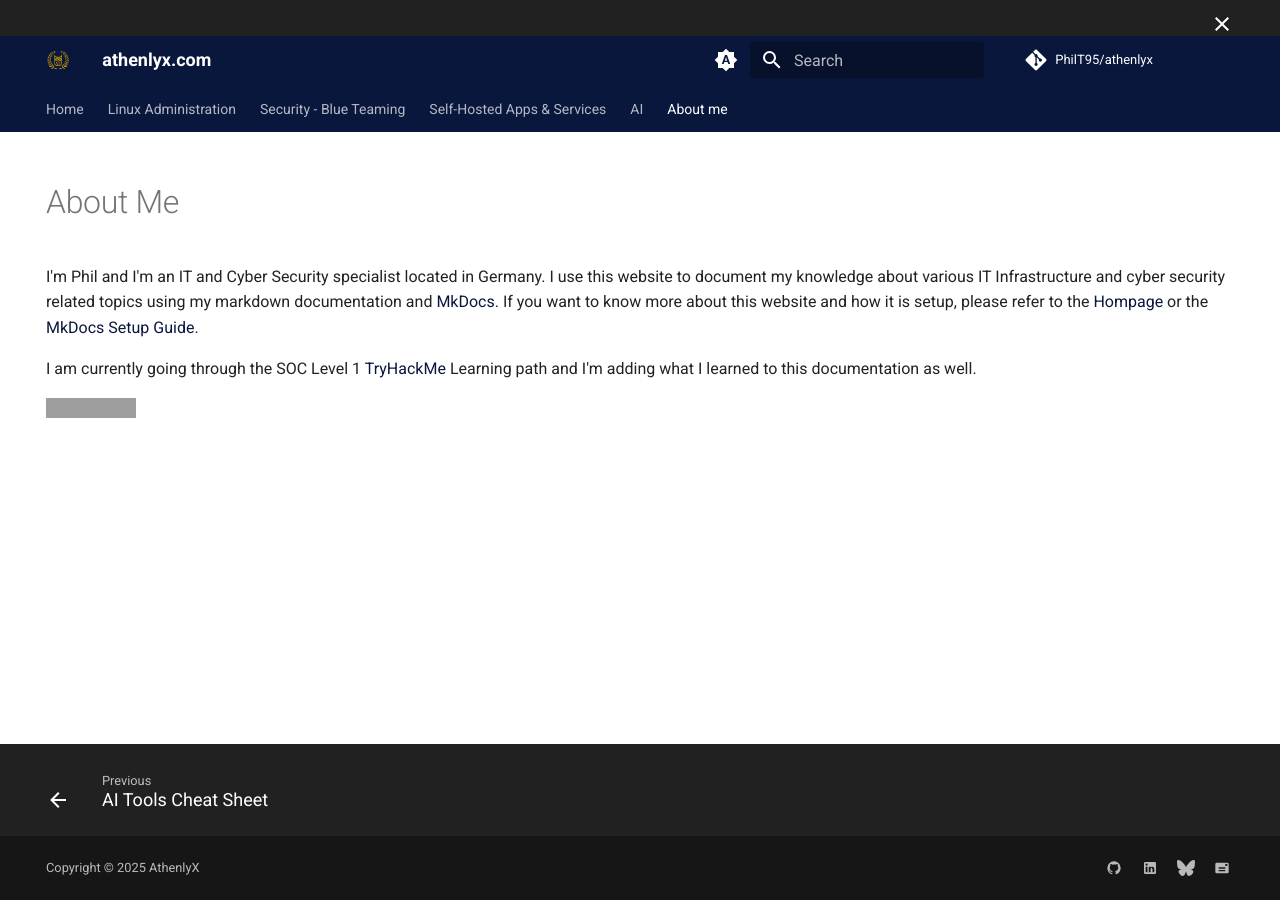
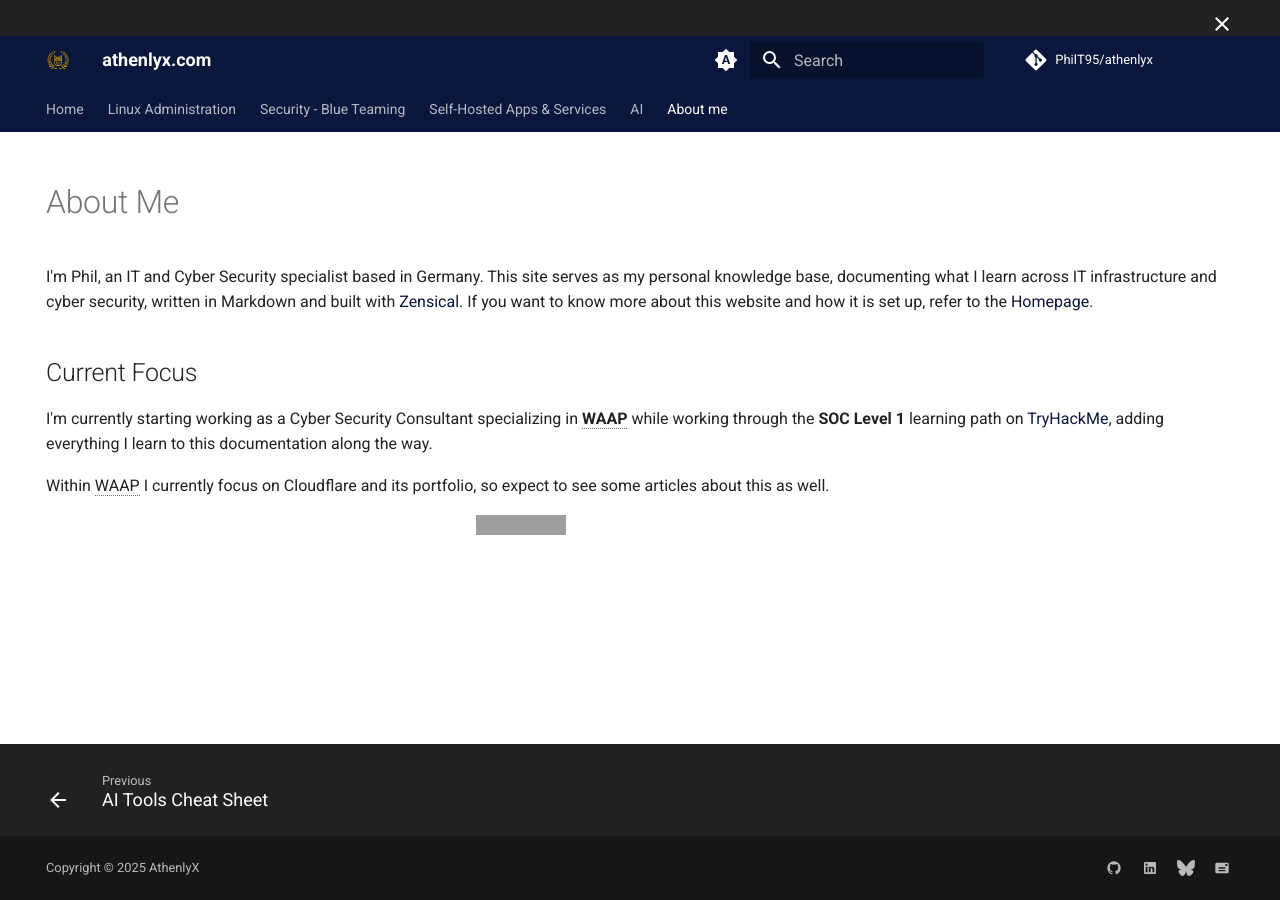
Before and after one commit to PhilT95/athenlyx, an MkDocs documentation site: the page built from docs/about/index.md, in a window 1280 px wide. Built offline with MkDocs 1.6.1 and Material for MkDocs 9.7.7, drawn with Linux system fonts in a browser that asks for light colours; plug-ins that fetch from the network failed and are left out; comment, search, counter and statistics services are not loaded; grey boxes are pictures that could not be loaded.

Commit message:
Corrected some errors, added Github Issue templates, requirements and updated the about me site.

```diff
--- a/docs/about/index.md
+++ b/docs/about/index.md
@@ -5,11 +5,15 @@ hide:
 ---
 
 # About Me
-I'm Phil and I'm an IT and Cyber Security specialist located in Germany. I use this website to document my knowledge about various IT Infrastructure and cyber security related topics using my markdown documentation and [MkDocs](https://www.mkdocs.org/). If you want to know more about this website and how it is setup, please refer to the [Hompage](../index.md) or the [MkDocs Setup Guide](../services/mkdocs/index.md).
 
+I'm Phil, an IT and Cyber Security specialist based in Germany. This site serves as my personal knowledge base, documenting what I learn across IT infrastructure and cyber security, written in Markdown and built with [Zensical](https://zensical.org/). If you want to know more about this website and how it is set up, refer to the [Homepage](../index.md).
 
-I am currently going through the SOC Level 1 [TryHackMe](https://tryhackme.com/) Learning path and I'm adding what I learned to this documentation as well.
+## Current Focus
 
-<div>
-    <iframe src="https://tryhackme.com/api/v2/badges/public-profile?userPublicId=5059033" style='border:none;' width="329" height="88"></iframe>
+I'm currently starting working as a Cyber Security Consultant specializing in **WAAP** while working through the **SOC Level 1** learning path on [TryHackMe](https://tryhackme.com/), adding everything I learn to this documentation along the way.
+
+Within WAAP I currently focus on Cloudflare and its portfolio, so expect to see some articles about this as well.
+
+<div style="text-align: center;">
+    <iframe src="https://tryhackme.com/api/v2/badges/public-profile?userPublicId=5059033" style="border:none; display: block; margin: 0 auto;" width="329" height="88"></iframe>
 </div>
```
Also changed, not shown: CHANGELOG.md (+2 -0 lines), README.md (+2 -1 lines), REQUIREMENTS.md (added, +26 -0 lines), docs/index.md (+1 -1 lines), docs/linux-admin/ansible/ansible_setup.md (+5 -5 lines), includes/abbreviations.md (+1 -0 lines), .github/ISSUE_TEMPLATE/bug_report.md (added), .github/ISSUE_TEMPLATE/feature_request.md (added).
